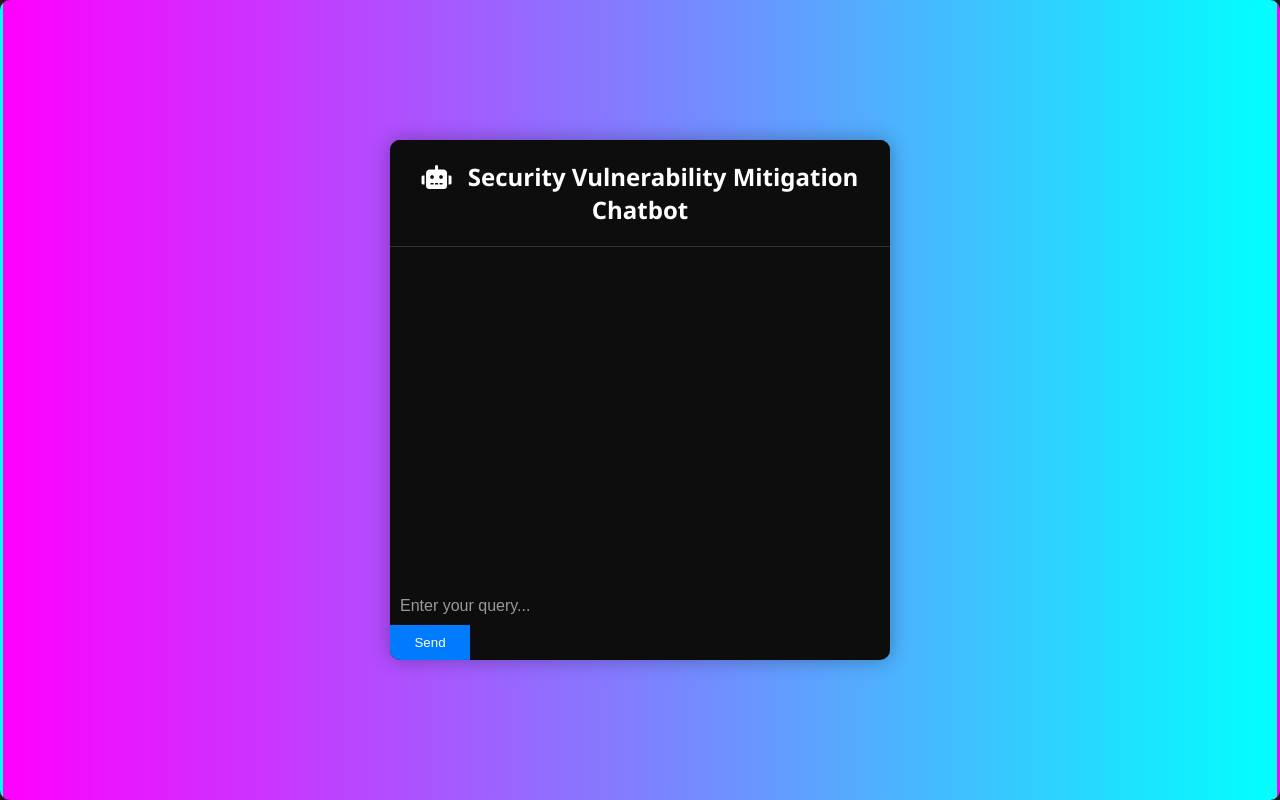
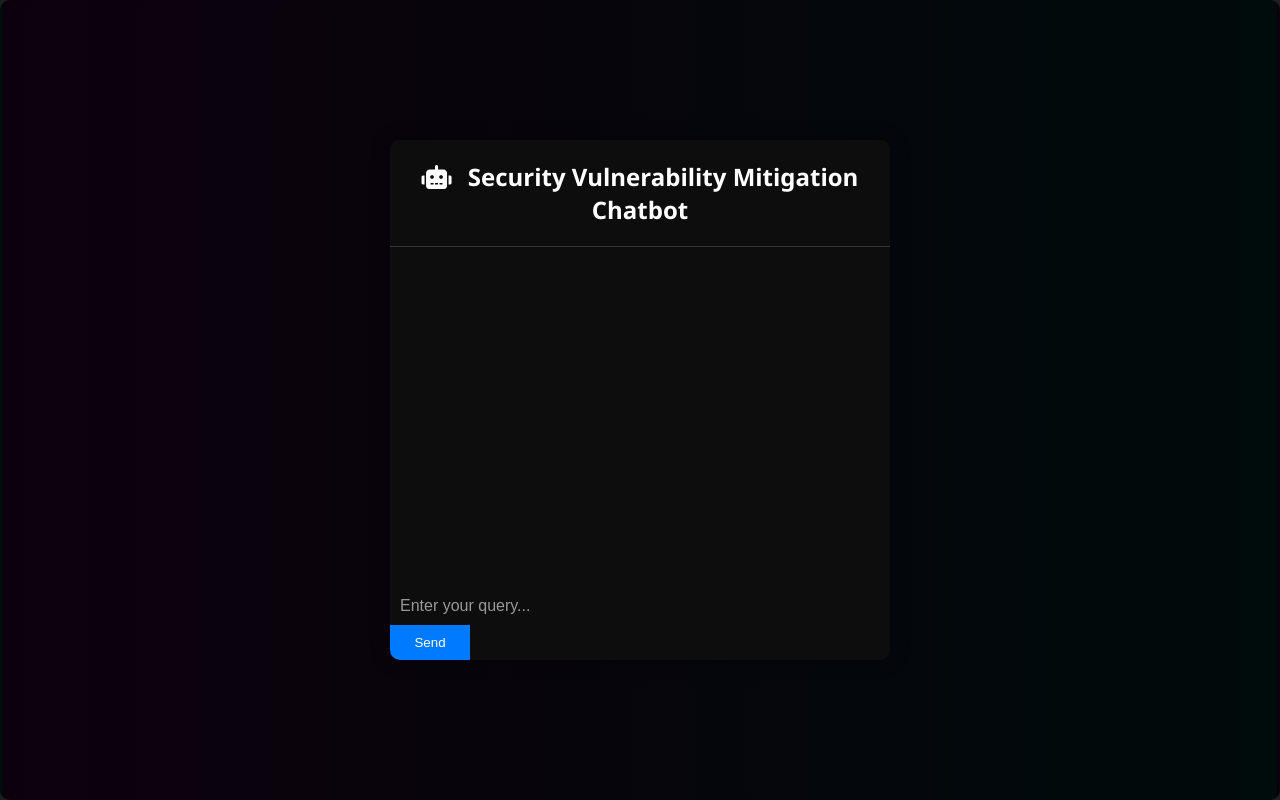
Before and after one commit to adveith/valnu-gpt, a Flask app: page / in a window 1280 px wide. Run offline with Flask 3, Linux system fonts and the light colour scheme; parts of the project's set-up code (start-up, migrations or seed data) failed here and were passed over.

Commit message:
background black

```diff
--- a/templates/index.html
+++ b/templates/index.html
@@ -15,9 +15,8 @@
         }
         .chatbot-container {
             display: flex;
-            flex-direction: column;
+            justify-content: center;
             align-items: center;
-            justify-content: center;
             height: 100vh;
             position: relative;
         }
@@ -28,13 +27,14 @@
             left: 0;
             right: 0;
             z-index: -1;
-            background: linear-gradient(to right, #ff00ff, #00ffff);
+            background: linear-gradient(to right, #0c000c, #000b0b);
             pointer-events: none;
             border-radius: 10px;
             border: 3px solid transparent;
         }
         .container {
-            max-width: 500px;
+            width: 100%;
+            max-width: 500px; /* or adjust as needed */
             background-color: #0d0d0d;
             border-radius: 10px;
             box-shadow: 0 0 20px rgba(0, 0, 0, 0.3);
```
